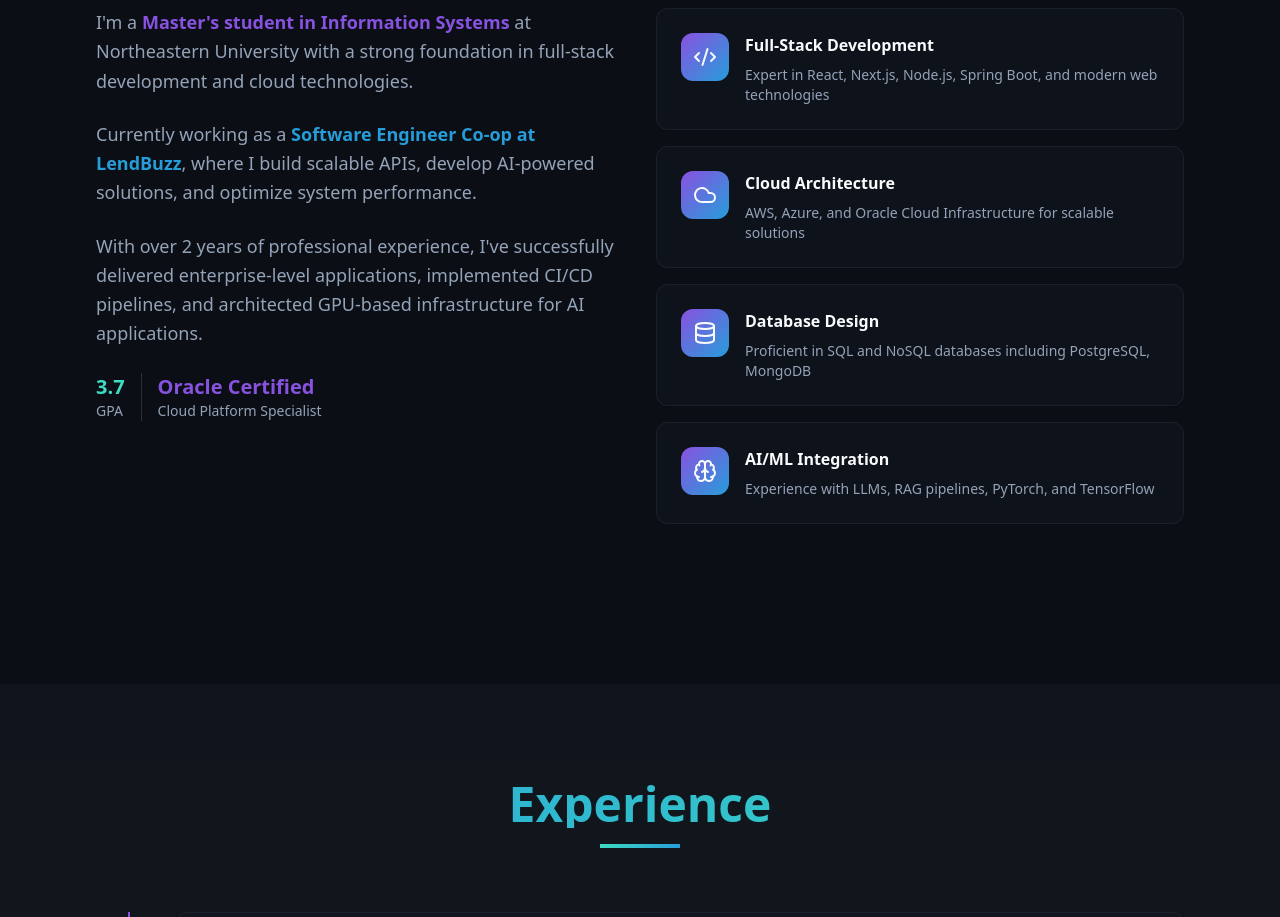
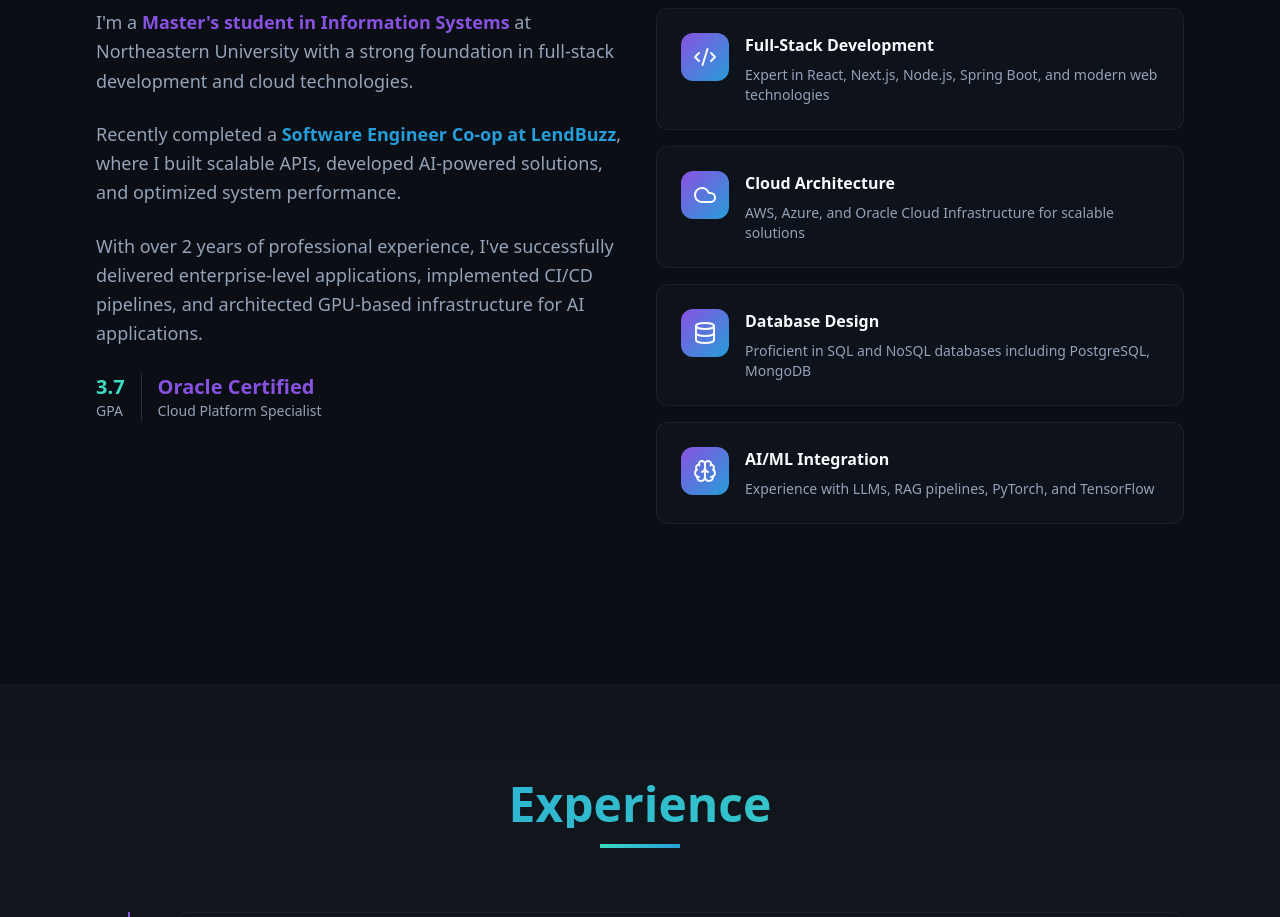
Before and after one commit to NishaSirdesai09/portfolio-nisha, a React (Vite) app: page / in a window 1280 px wide. Shown: the part 1020-1937 px from the top of the page. Built offline with nearby package versions, Linux system fonts and the light colour scheme; the HTML template or start-up script is replaced by a standard one.

Commit message:
Fix: Update experience role

```diff
--- a/src/components/About.tsx
+++ b/src/components/About.tsx
@@ -42,8 +42,8 @@ const About = () => {
               Northeastern University with a strong foundation in full-stack development and cloud technologies.
             </p>
             <p className="text-lg text-muted-foreground leading-relaxed">
-              Currently working as a <span className="text-secondary font-semibold">Software Engineer Co-op at LendBuzz</span>,
-              where I build scalable APIs, develop AI-powered solutions, and optimize system performance.
+              Recently completed a <span className="text-secondary font-semibold">Software Engineer Co-op at LendBuzz</span>,
+              where I built scalable APIs, developed AI-powered solutions, and optimized system performance.
             </p>
             <p className="text-lg text-muted-foreground leading-relaxed">
               With over 2 years of professional experience, I've successfully delivered enterprise-level applications,
```
